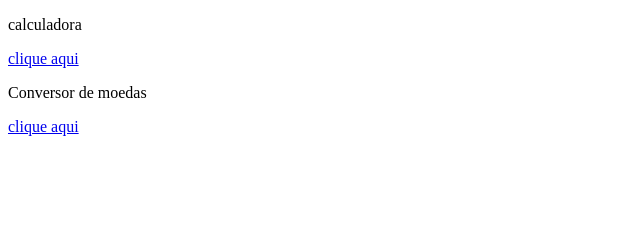
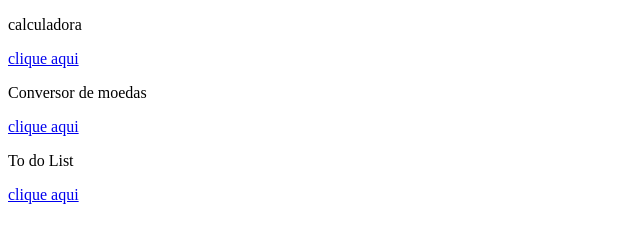
Before and after one commit to Fernando-Washington/vacation-js-journey, a plain HTML site: page index.html in a window 1280 px wide. Shown: the whole page, without its empty margins (0-640 px from the left). Drawn offline with Linux system fonts and the light colour scheme.

Commit message:
add to do list to main html

```diff
--- a/index.html
+++ b/index.html
@@ -11,5 +11,8 @@
 
     <p>Conversor de moedas</p>
     <a href="currency-converter/currency.html">clique aqui</a>
+
+    <p>To do List</p>
+    <a href="to-do-list/to-do.html">clique aqui</a>
 </body>
 </html>
```
